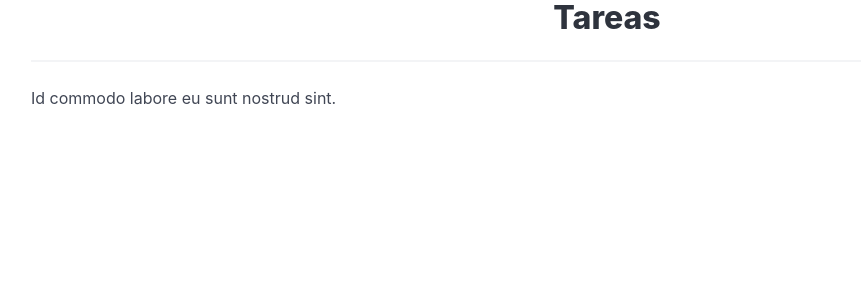
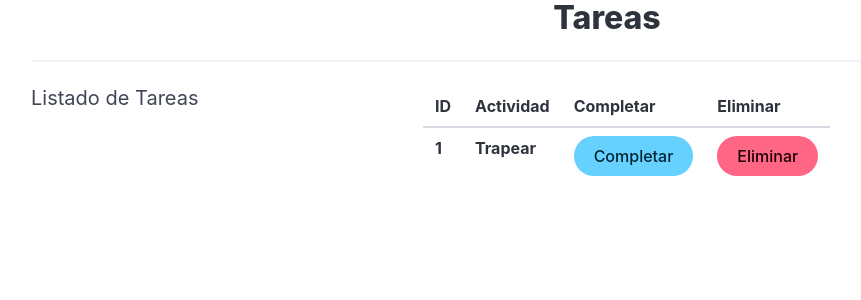
Before and after one commit to SergioNahin/Tareas, an Angular app: page / in a window 1280 px wide. Shown: the top 300 px of the page, without its empty margins (33-894 px from the left). Built offline with nearby package versions, Linux system fonts and the light colour scheme.

Commit message:
add table & columns

```diff
--- a/src/app/app.component.html
+++ b/src/app/app.component.html
@@ -1,15 +1,48 @@
 <!DOCTYPE html>
 <html lang="en">
-<head>
-    <meta charset="UTF-8">
-    <meta name="viewport" content="width=device-width, initial-scale=1.0">
-</head>
-<body>
+  <head>
+    <meta charset="UTF-8" />
+    <meta name="viewport" content="width=device-width, initial-scale=1.0" />
+  </head>
+  <body>
     <div class="container">
-        <h1 class="has-text-centered title"> Tareas</h1>
-        <hr>
-        <p>Id commodo labore eu sunt nostrud sint.</p>
+      <h1 class="has-text-centered title">Tareas</h1>
+      <hr />
+      <div class="columns">
+        <div class="column is-4">
+          <h2 class="subtitle">Listado de Tareas</h2>
+        </div>
 
+        <div class="column">
+          <table class="table">
+            <thead>
+              <tr>
+                <th>ID</th>
+                <th>Actividad</th>
+                <th>Completar</th>
+                <th>Eliminar</th>
+              </tr>
+            </thead>
+
+            <tbody>
+              <tr>
+                <th>1</th>
+                <td>
+                  <b>Trapear</b>
+                </td>
+
+                <td>
+                  <button class="button is-info is-rounded">Completar</button>
+                </td>
+
+                <td>
+                  <button class="button is-danger is-rounded">Eliminar</button>
+                </td>
+              </tr>
+            </tbody>
+          </table>
+        </div>
+      </div>
     </div>
-</body>
+  </body>
 </html>
```
